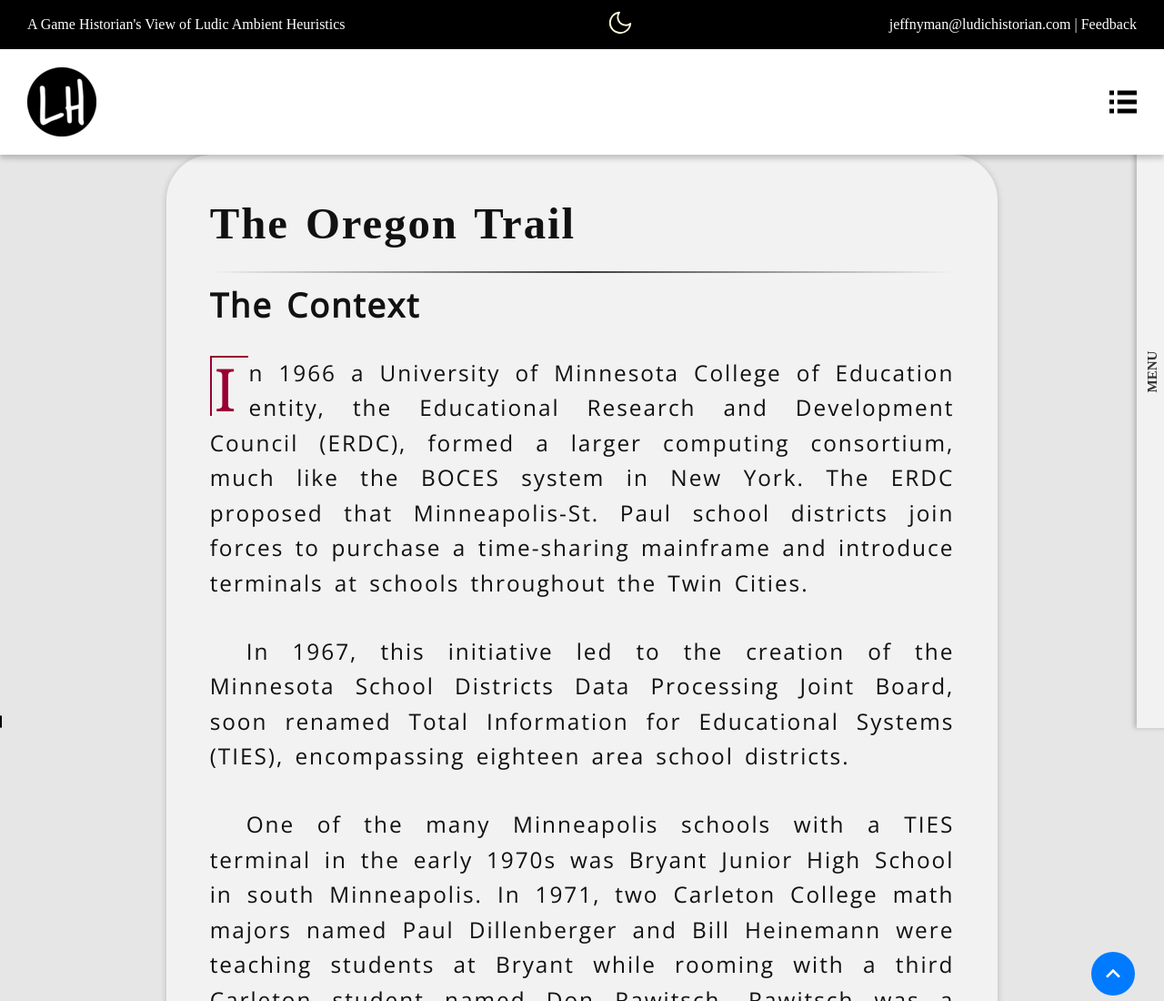
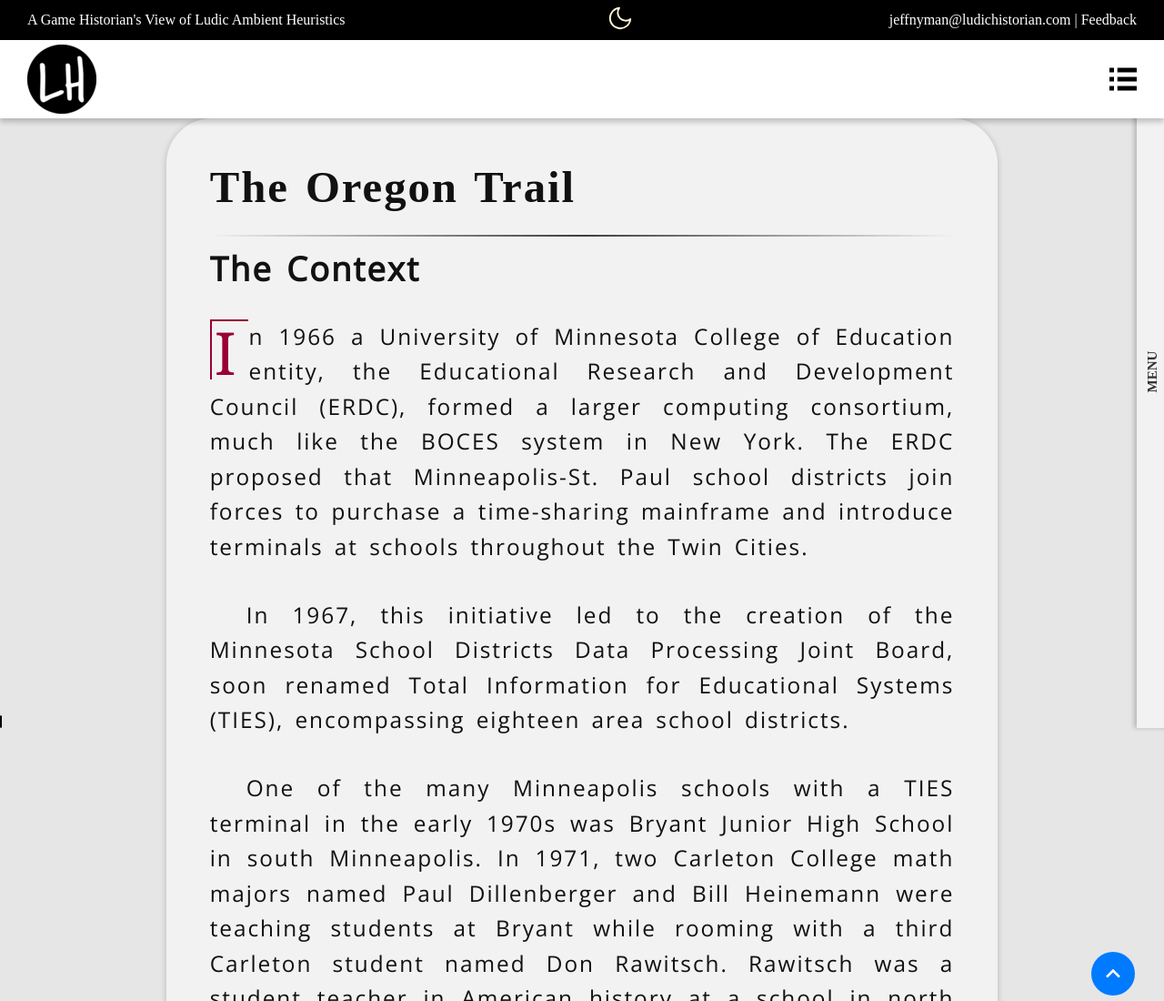
Before and after one commit to jeffnyman/ludic-historian-web, a website: page src/pages/oregon.html in a window 1280 px wide. Shown: the top 1100 px of the page at 91% size. Drawn offline with nearby package versions, Linux system fonts and the light colour scheme; files that its build step writes are made by us from their sources.

Commit message:
Minor updates to header padding.

```diff
--- a/src/sass/_contents.scss
+++ b/src/sass/_contents.scss
@@ -66,7 +66,7 @@
 }
 
 body::-webkit-scrollbar {
-  width: 2em;
+  width: 1em;
 }
 body::-webkit-scrollbar-track {
   box-shadow: inset 0 0 6px rgba(0, 0, 0, 0.3);
--- a/src/sass/_header.scss
+++ b/src/sass/_header.scss
@@ -12,13 +12,13 @@
 
 .article-header .header-top {
   //top: 0;
-  padding: 10px 0;
+  padding: 5px 0;
   color: var(--white);
   background: var(--black);
 }
 
 .article-header .header-bottom {
-  padding: 20px 0;
+  padding: 5px 0;
   @include color-var("background-color", surface3);
   box-shadow: 0 -2px 10px rgb(0 0 0 / 15%), 0 5px 5px rgba(0, 0, 0, 0.15);
 }
```
